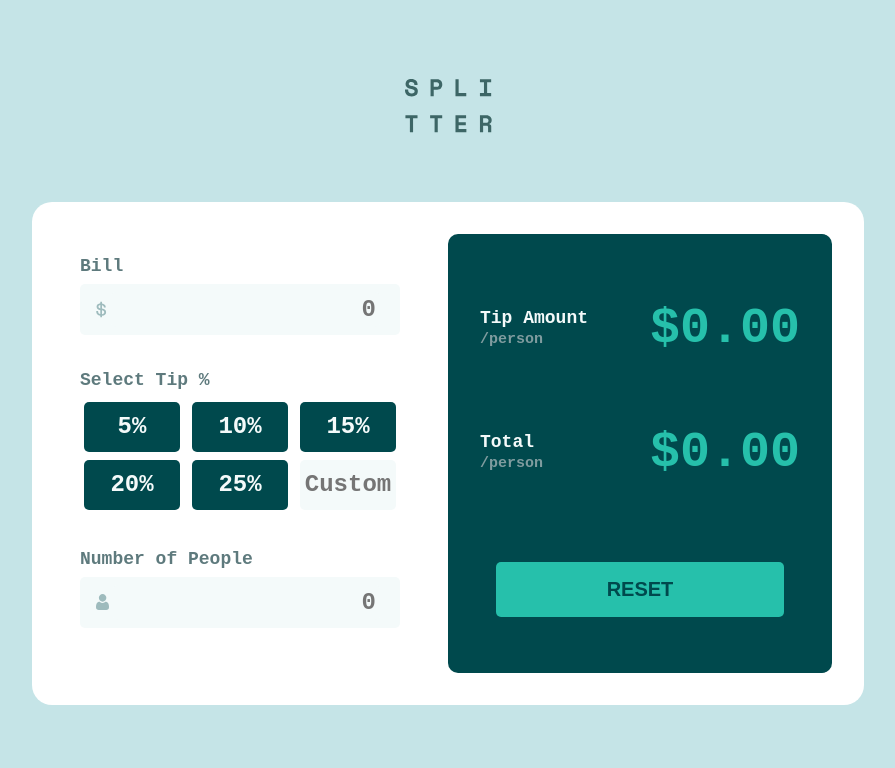
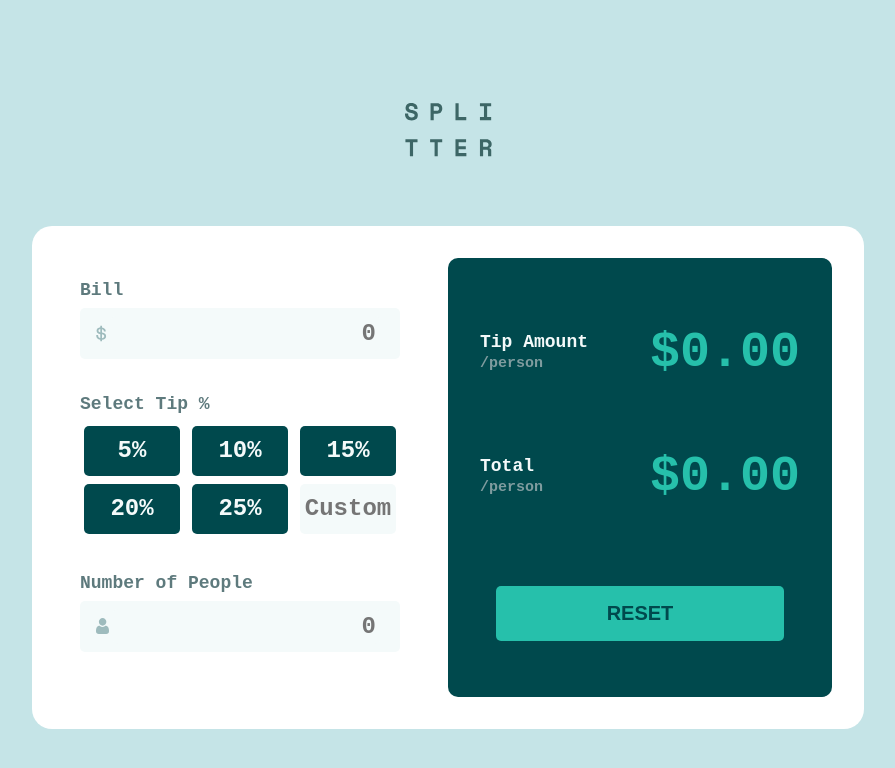
Before and after one commit to weinee/tip-calculator-app-react, a React (Create React App) app: page / in a window 1280 px wide. Shown: the top 768 px of the page, without its empty margins (192-1087 px from the left). Built offline with nearby package versions, Linux system fonts and the light colour scheme.

Commit message:
Added margin to logo

```diff
--- a/src/App.css
+++ b/src/App.css
@@ -37,6 +37,7 @@
 
 .App-header {
   margin-bottom: 48px;
+  margin-top: 48px;
 }
 
 .App-link {
```
